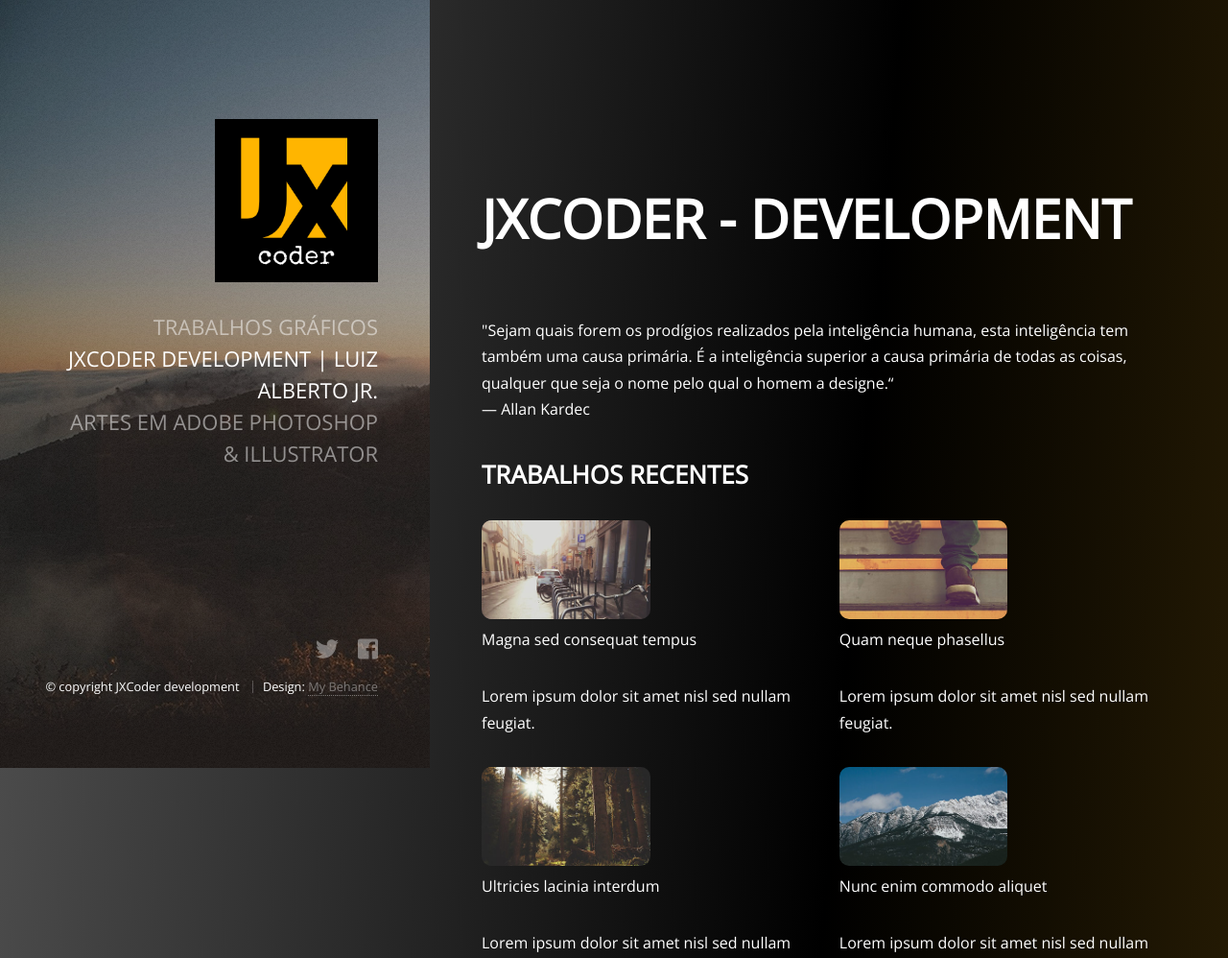
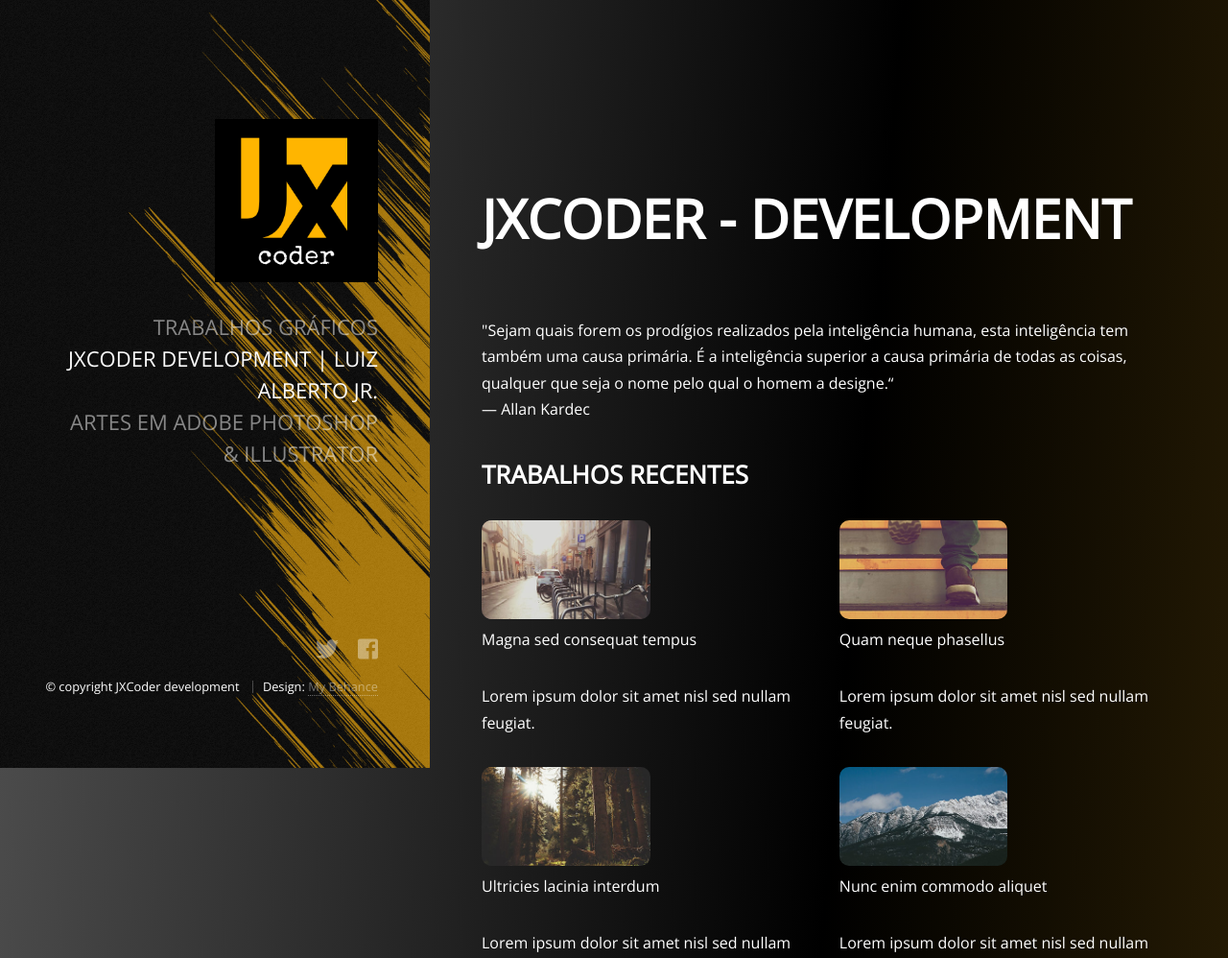
Before and after one commit to luizjxcoder/GRAPHIC_FOLIO, a PHP site: page / in a window 1280 px wide. Shown: the top 998 px of the page at 96% size. Run offline with PHP 8.4, Linux system fonts and the light colour scheme; some libraries are stand-ins or nearby versions.

Commit message:
background

```diff
--- a/css/estilo.css
+++ b/css/estilo.css
@@ -256,7 +256,7 @@ textarea {
   width: 35%;
   padding: 124px 54px 72px;
   box-sizing: border-box;
-  background-image: url(../images/overlay.png), url(../images/bg.jpg);
+  background-image: url(../images/overlay.png), url(../images/abstract.png);
   background-position: left top;
   background-size: auto, cover;
   text-align: right;
```
Also changed, not shown: images/abstract.png (added).
